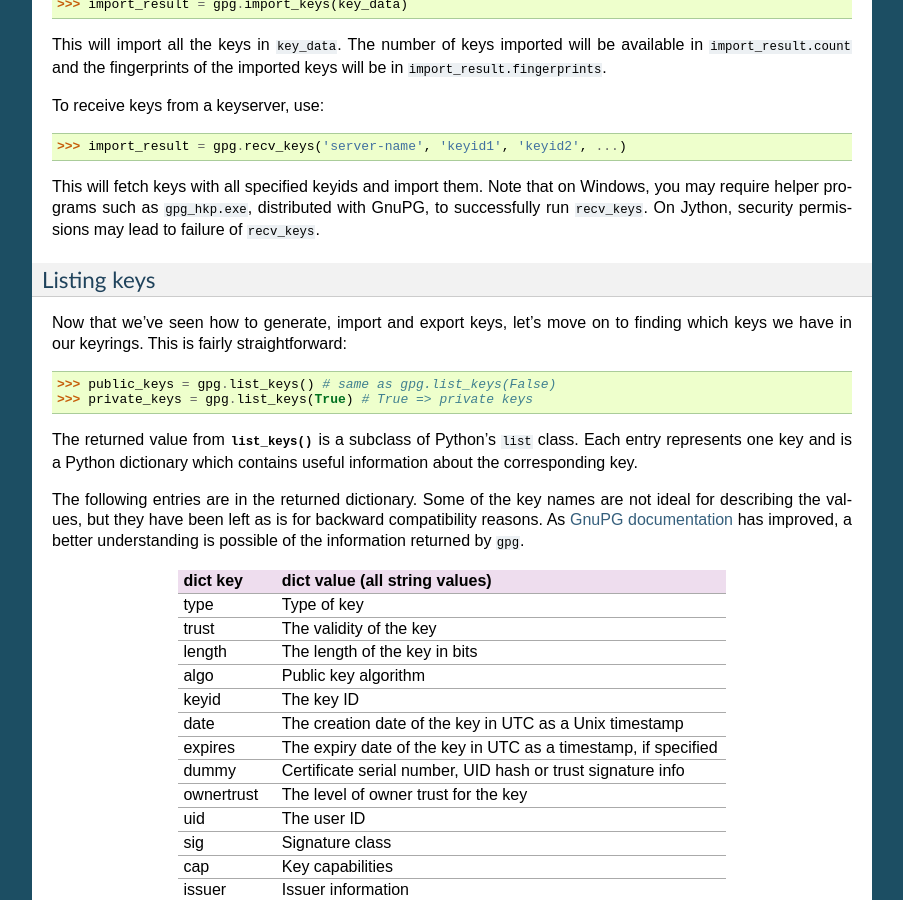
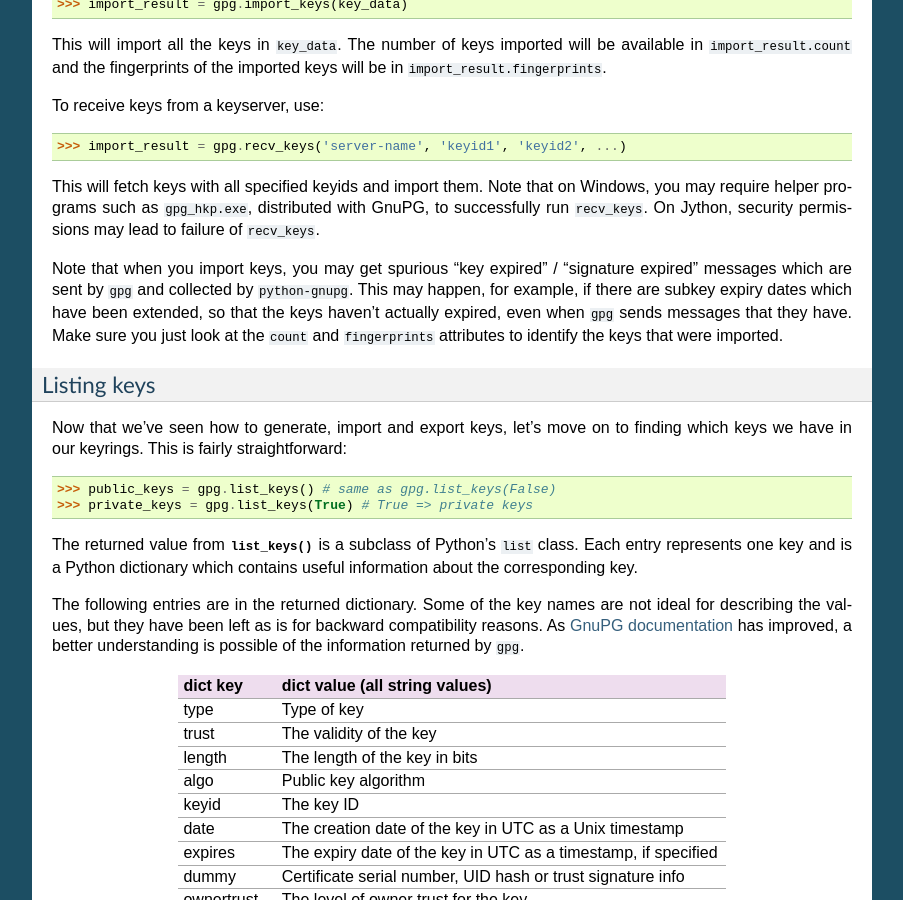
Before and after one commit to vsajip/python-gnupg, a Sphinx documentation site: the page built from docs/index.rst, in a window 1280 px wide and 900 px high, scrolled down 5666 px. Shown: the whole window, without its empty margins (198-1101 px from the left). Built offline with Sphinx 7.4.7, drawn with Linux system fonts in a browser that asks for light colours.

Commit message:
Fixed #116: Updated documentation to clarify when spurious key-expired/signature-expired messages might be seen.

```diff
--- a/docs/index.rst
+++ b/docs/index.rst
@@ -297,6 +297,7 @@ This will fetch keys with all specified keyids and import them. Note that on Win
 ``gpg_hkp.exe``, distributed with GnuPG, to successfully run ``recv_keys``. On Jython, security permissions may lead to failure
 of ``recv_keys``.
 
+Note that when you import keys, you may get spurious "key expired" / "signature expired" messages which are sent by ``gpg`` and collected by ``python-gnupg``. This may happen, for example, if there are subkey expiry dates which have been extended, so that the keys haven't actually expired, even when ``gpg`` sends messages that they have. Make sure you just look at the ``count`` and ``fingerprints`` attributes to identify the keys that were imported.
 
 .. index:: Key; listing
 
```
